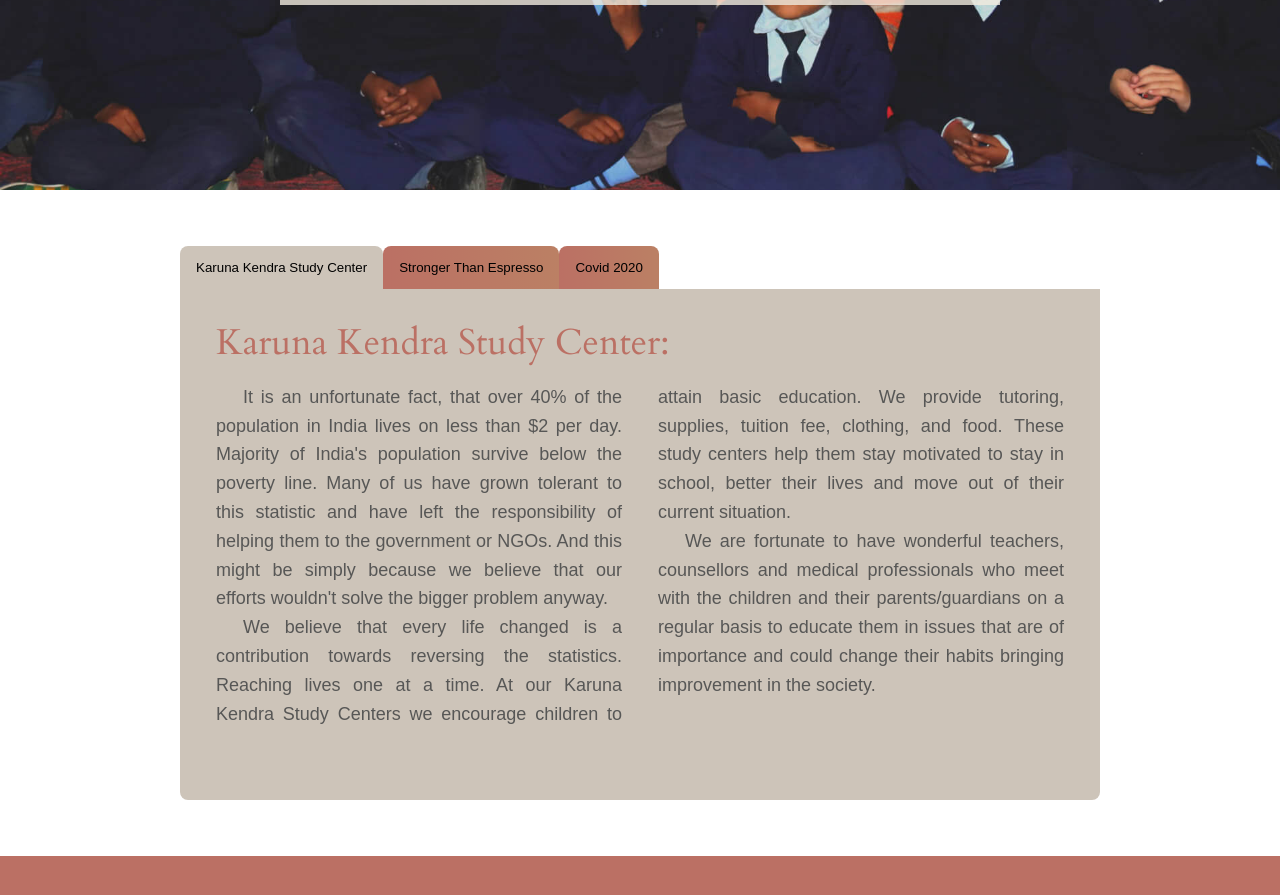
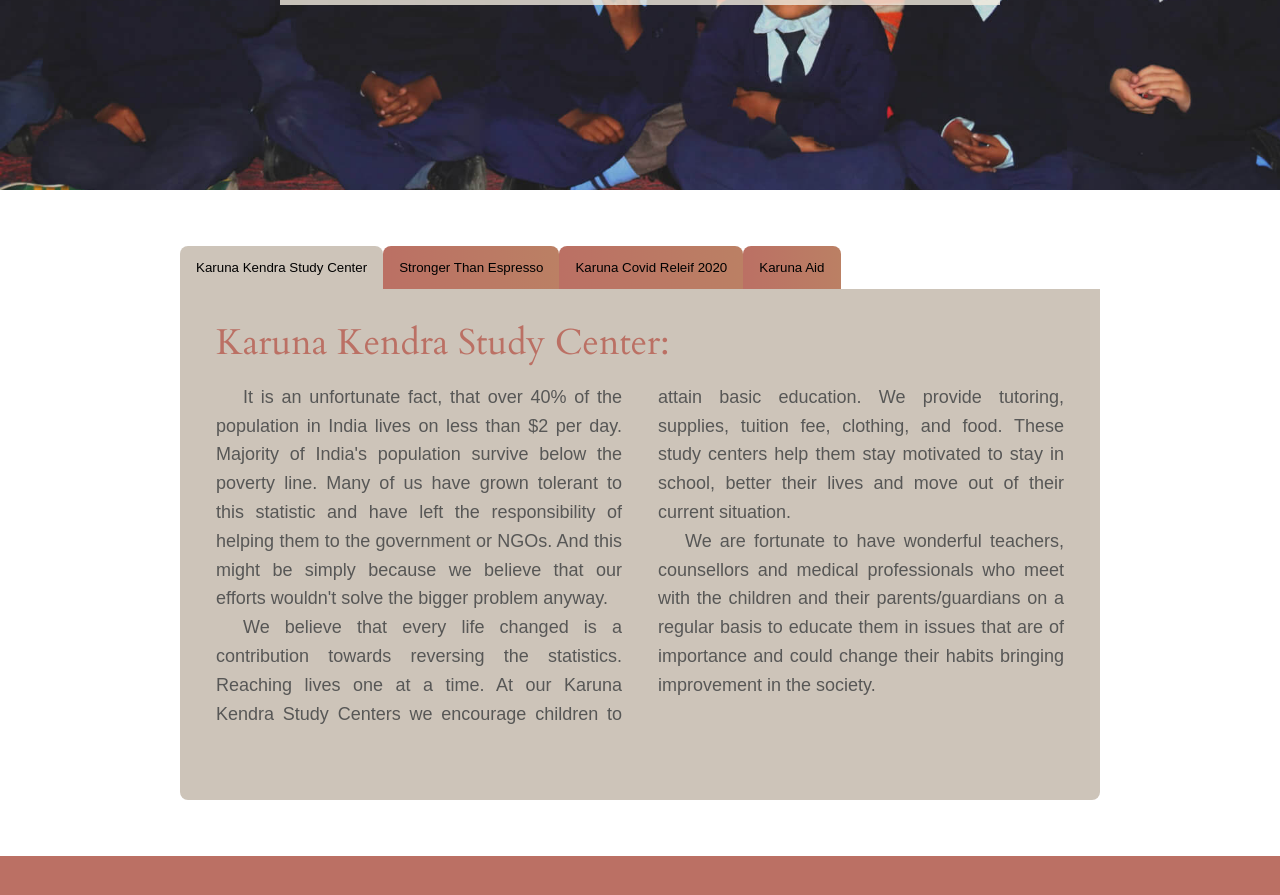
Before and after one commit to graceaogc/karunasociety, a Jekyll site: the page built from index.html, in a window 1280 px wide and 900 px high, scrolled down 590 px. Shown: the top 895 px of the window. Built offline with Jekyll 4.4.1, drawn with Linux system fonts in a browser that asks for light colours; some web fonts are replaced; part of the change alters nothing that is shown.

Commit message:
Add Karuna Aid section

```diff
--- a/index.html
+++ b/index.html
@@ -24,7 +24,8 @@ layout: default
     <div class="tab">
       <button class="tablinks active" onclick="changeTab(event, 'studycenter')">Karuna Kendra Study Center</button>
       <button class="tablinks" onclick="changeTab(event, 'espresso')">Stronger Than Espresso</button>
-      <button class="tablinks" onclick="changeTab(event, 'covid')">Covid 2020</button>
+      <button class="tablinks" onclick="changeTab(event, 'covid')">Karuna Covid Releif 2020</button>
+      <button class="tablinks" onclick="changeTab(event, 'karuna-aid')">Karuna Aid</button>
     </div>
 
     <!-- Tab content -->
@@ -43,14 +44,31 @@ layout: default
         <p>Stronger Than Espresso is a venture of Karuna Welfare Society for the betterment of women suffering from domestic violence and abuse. Our counselors cover each area every week on daily basis and counsel women on their issues. Hygiene is distributed bi- monthly and its use and benefits are inculcated as well.</p>
       </div>
     </div>
+    <div id="covid" class="tabcontent">
+      <h4>Karuna Covid Releif 2020:</h4>
+      <div class="multicolumn">
+        <p>At the start of this year with the Covid-19 pandemic hitting the entire world, those living under the poverty
+          line were hit even harder. Loss of jobs led to lack of food, and they were unable to have proper protective
+          measures to combat this pandemic.</p>
+        <p>Karuna Welfare Society did not ignore the problem but rallied to be part of the solution. Since April 2020, we
+          have been able to provide food supplies, masks, sanitizers for those who live under the poverty line and
+          refreshments and food packets to those who were returning by foot to their native villages.</p>
+        <p>We were also able to raise awareness and get people to donate blankets and other beddings for those living on the
+          streets due to financial challenges.</p>
+        <p>As of December 2020, we have helped over 5,000 families and we are looking to help more if the situation worsens.
+          If you want to partner with us and help us help others, please feel free to contact us.</p>
+      </div>
+    </div>
+    <div id="karuna-aid" class="tabcontent">
+      <h4>Karuna Aid:</h4>
+      <div class="multicolumn">
+        <p>Numerous studies show that illiterate women have high levels of fertility and mortality, poor nutritional status, low
+        earning potential, and little autonomy within the household. A woman’s lack of education also has a negative impact on
+        the health and wellbeing of her children.</p>
+        <p>Karuna Aid aims to help the girls in India with their education, food, housing, and clothing. We believe that children,
+        no matter their gender, are destined to do great things if given the right opportunities. Karuna Aid aspires to be the
+        opportunity for girls who would otherwise would not have the chance for formal education, or basic amenities.</p>
 
-    <div id="covid" class="tabcontent">
-      <h4>Covid Releif 2020:</h4>
-      <div class="multicolumn">
-        <p>At the start of this year with the Covid-19 pandemic hitting the entire world, those living under the poverty line were hit even harder. Loss of jobs led to lack of food, and they were unable to have proper protective measures to combat this pandemic.</p>
-        <p>Karuna Welfare Society did not ignore the problem but rallied to be part of the solution. Since April 2020, we have been able to provide food supplies, masks, sanitizers for those who live under the poverty line and refreshments and food packets to those who were returning by foot to their native villages.</p>
-        <p>We were also able to raise awareness and get people to donate blankets and other beddings for those living on the streets due to financial challenges.</p>
-        <p>As of December 2020, we have helped over 5,000 families and we are looking to help more if the situation worsens. If you want to partner with us and help us help others, please feel free to contact us.</p>
       </div>
     </div>
 
```
